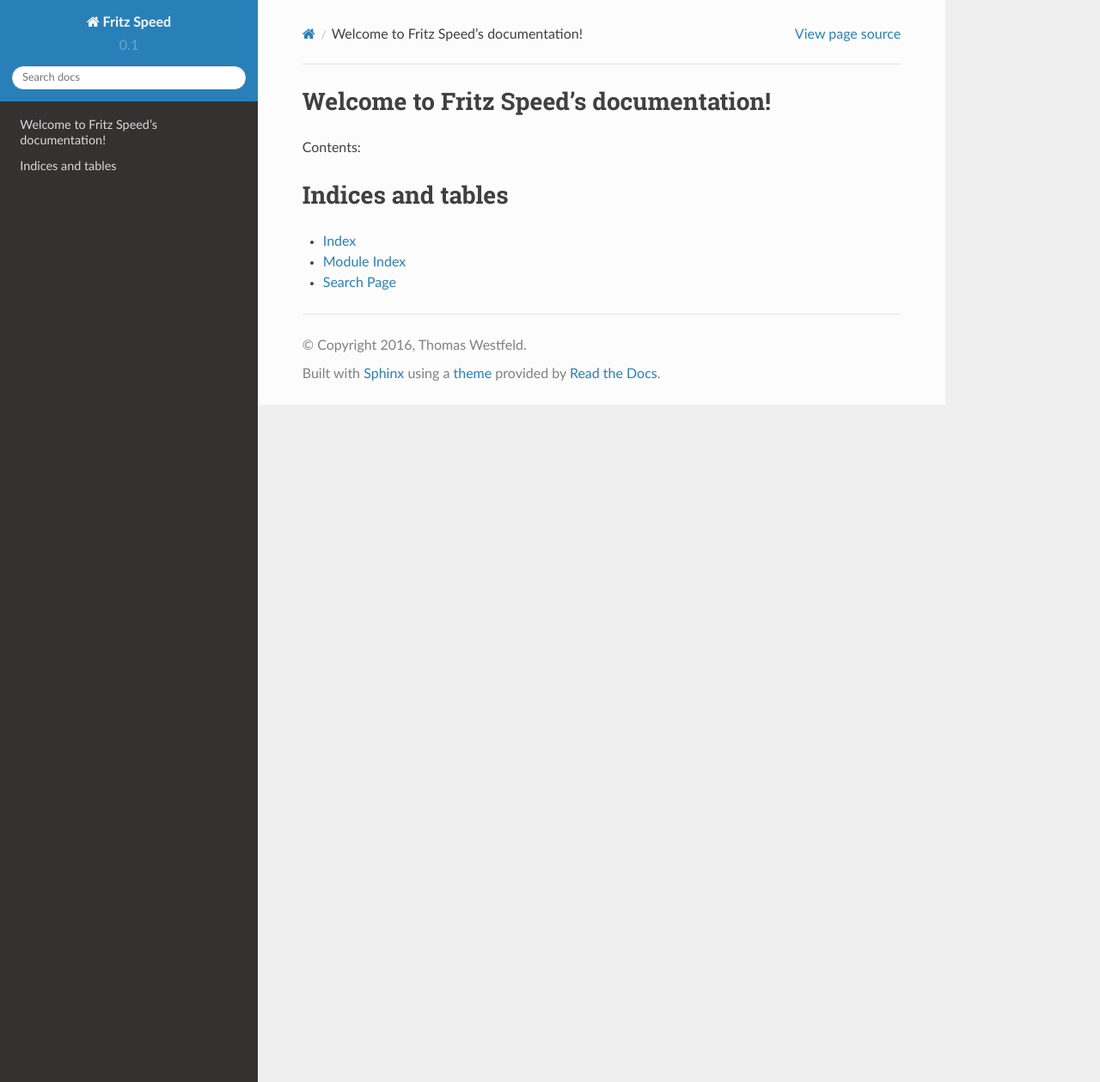
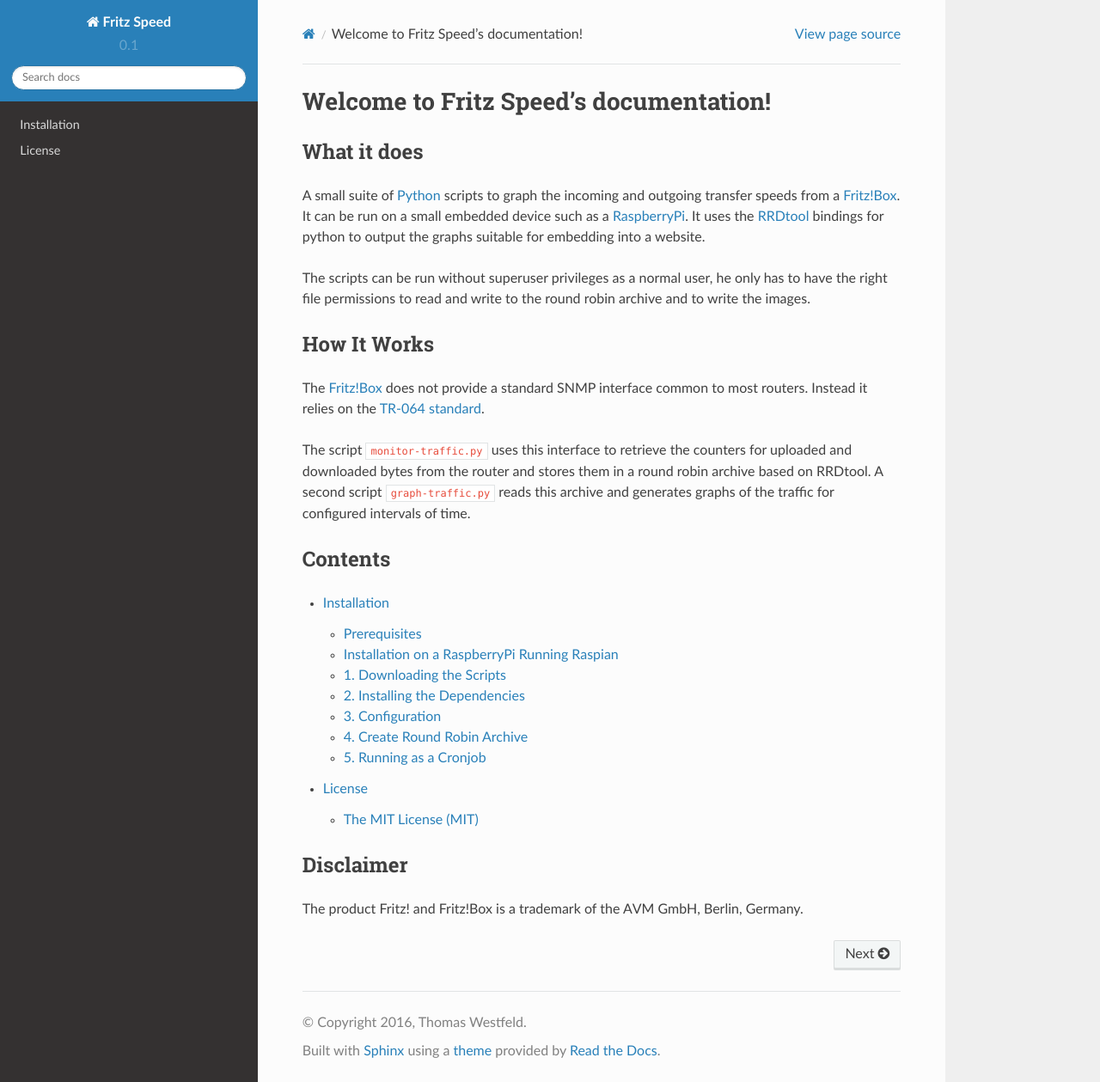
Before and after one commit to westfeld/fritz-speed, a Sphinx documentation site: the page built from docs/index.rst, in a window 1280 px wide and 1259 px high. Shown: the whole window at 86% size. Built offline with Sphinx 7.4.7 and the Read the Docs theme 2.0.0, drawn with Linux system fonts in a browser that asks for light colours.

Commit message:
updated documentation

```diff
--- a/docs/index.rst
+++ b/docs/index.rst
@@ -6,16 +6,45 @@
 Welcome to Fritz Speed's documentation!
 =======================================
 
-Contents:
+What it does
+------------
+
+A small suite of `Python <https://www.python.org>`_ scripts to graph the
+incoming and outgoing transfer speeds from a `Fritz!Box
+<http://avm.de/produkte/fritzbox/>`_. It can be run on a small embedded device
+such as a `RaspberryPi <https://www.raspberrypi.org>`_. It uses the `RRDtool
+<https://oss.oetiker.ch/rrdtool>`_ bindings for python to output the graphs
+suitable for embedding into a website.
+
+The scripts can be run without superuser privileges as a normal user, he only
+has to have the right file permissions to read and write to the round robin
+archive and to write the images.
+
+How It Works
+------------
+
+The `Fritz!Box <http://avm.de/produkte/fritzbox/>`_ does not provide a standard
+SNMP interface common to most routers. Instead it relies on the `TR-064
+standard <http://avm.de/fileadmin/user_upload/Global/Service/Schnittstellen/AVM_TR-064_overview.pdf>`_.
+
+The script ``monitor-traffic.py`` uses this interface to retrieve the counters
+for uploaded and downloaded bytes from the router and stores them in a round
+robin archive based on RRDtool. A second script ``graph-traffic.py`` reads this
+archive and generates graphs of the traffic for configured intervals of time.
+
+
+Contents
+--------
 
 .. toctree::
    :maxdepth: 2
 
+   installation
+   license
 
 
-Indices and tables
-==================
+Disclaimer
+----------
 
-* :ref:`genindex`
-* :ref:`modindex`
-* :ref:`search`
+The product Fritz! and Fritz!Box is a trademark of the AVM GmbH, Berlin,
+Germany.
--- /dev/null
+++ b/docs/installation.rst
@@ -0,0 +1,122 @@
+Installation
+============
+
+Prerequisites
+-------------
+
+Fritz Speed is working on a standard Python 2.7 environment and relies on the
+following packages for querying the Fritz!Box.
+
+* `fritzconnection <https://pypi.python.org/pypi/fritzconnection/0.4.6>`_
+* `lxml <https://pypi.python.org/pypi/lxml/3.5.0>`_
+* `requests <https://pypi.python.org/pypi/requests/2.9.1>`_
+
+For storing the data in a round robin database it uses the python bindings to
+RRDtool.
+
+* `python-rrdtool <https://pypi.python.org/pypi/python-rrdtool/1.4.7>`_
+
+
+To get the scripts you need `Git <https://git-scm.com/>`_ to clone the
+repository using the URL ``https://github.com/westfeld/fritz-speed.git``
+
+Installation on a RaspberryPi Running Raspian
+---------------------------------------------
+
+
+1. Downloading the Scripts
+--------------------------
+
+To install the Fritz Speed scripts clone the GitHub repository::
+
+    git clone https://github.com/westfeld/fritz-speed.git
+
+2. Installing the Dependencies
+------------------------------
+
+There are many ways to install the dependencies but for the common packages we
+rely on aptitude::
+
+    aptitude install python-rrdtool python-requests python-lxml python-pip
+
+The fritzconnection package is not in the raspbian repository so it will be
+installed using pip by running::
+
+    pip install fritzconnection
+
+3. Configuration
+----------------
+
+Configuration basically means setting the location of the round robin archive
+(rra) file in which the data is stored. In addition the properties and location
+of the individual graphs have to be defined.
+
+Starting from the default ``fritz-speed.ini`` file typically only two variables
+have to be edited: ``rra_filename`` which defines the round robin archive
+filename in which the traffic data is stored and ``graph_basedir`` which is the
+output directory under which all graph files will be stored.
+
+.. note::
+   The user under which both the ``monitor-traffic.py`` and ``graph-traffic.py``
+   scripts are executed has to have read/write permissions to the
+   ``rra_filename`` and the ``graph_basedir`` directory.
+
+An example of a typical ``fritz-speed.ini`` file is shown here::
+
+    [DEFAULT]
+    rra_filename: /var/rrdtool/wan_traffic.rra
+    graph_height: 300
+    graph_width: 500
+    graph_basedir: /var/www/htdocs/pics
+
+    # maximum transferrate in Bytes/s which will be accepted as a valid value
+    max_transferrate: 150000000
+
+    # definitions of graphs to be plotted
+    # each section corresponds to one graph
+    [day]
+    # interval in seconds to be plotted
+    interval: 86400
+    # title of plot
+    title: Traffic of last day
+    # filename of plot
+    filename: %(graph_basedir)s/traffic_1d.png
+
+    [week]
+    # interval in seconds to be plotted
+    interval: 604800
+    # title of plot
+    title: Traffic of last week
+    # filename of plot
+    filename: %(graph_basedir)s/traffic_1w.png
+
+    [month]
+    # interval in seconds to be plotted
+    interval: 2592000
+    # title of plot
+    title: Traffic of last month
+    # filename of plot
+    filename: %(graph_basedir)s/traffic_1m.png
+
+4. Create Round Robin Archive
+-----------------------------
+
+To create the empty archive simply run the following script::
+
+  ./create-rra.py
+
+5. Running as a Cronjob
+-----------------------
+
+To monitor the traffic on the Fritz!Box the ``monitor-traffic.py`` script is
+executed periodically, which then reads the traffic counter on the router and
+stores the value in the round robin archive.
+
+To generate the graphs from the stored data the script ``graph-traffic.py`` is
+executed. It would also update already existing images.
+
+Typically one would add the following line to the user's crontab to record the
+data and update the graphs every minute. To do so the command ``crontab -e``
+opens the user's crontab and the following line is added ::
+
+  */1 * * * * [absolute path to script]/monitor-traffic.py && [absolute path to script]/graph-traffic.py
--- /dev/null
+++ b/docs/license.rst
@@ -0,0 +1,27 @@
+License
+=======
+
+The Fritz Speed scripts are released under MIT license.
+
+The MIT License (MIT)
+---------------------
+
+Copyright (c) 2016 Thomas Westfeld
+
+Permission is hereby granted, free of charge, to any person obtaining a copy
+of this software and associated documentation files (the "Software"), to deal
+in the Software without restriction, including without limitation the rights
+to use, copy, modify, merge, publish, distribute, sublicense, and/or sell
+copies of the Software, and to permit persons to whom the Software is
+furnished to do so, subject to the following conditions:
+
+The above copyright notice and this permission notice shall be included in all
+copies or substantial portions of the Software.
+
+THE SOFTWARE IS PROVIDED "AS IS", WITHOUT WARRANTY OF ANY KIND, EXPRESS OR
+IMPLIED, INCLUDING BUT NOT LIMITED TO THE WARRANTIES OF MERCHANTABILITY,
+FITNESS FOR A PARTICULAR PURPOSE AND NONINFRINGEMENT. IN NO EVENT SHALL THE
+AUTHORS OR COPYRIGHT HOLDERS BE LIABLE FOR ANY CLAIM, DAMAGES OR OTHER
+LIABILITY, WHETHER IN AN ACTION OF CONTRACT, TORT OR OTHERWISE, ARISING FROM,
+OUT OF OR IN CONNECTION WITH THE SOFTWARE OR THE USE OR OTHER DEALINGS IN THE
+SOFTWARE.
```
